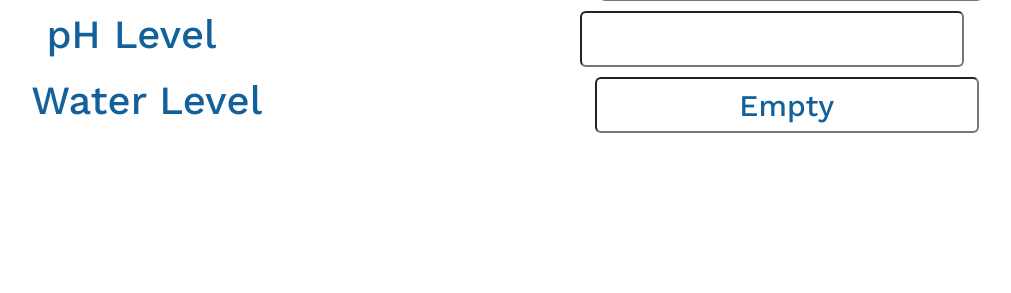
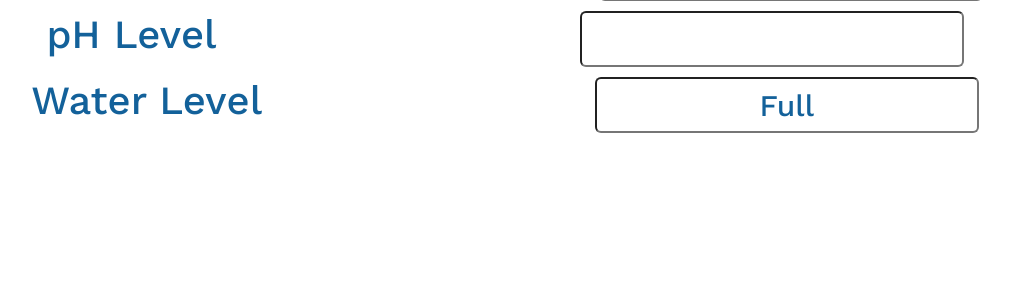
Before and after one commit to OluwadaraDaily/pondify, a Django app: page /2 in a window 1280 px wide. Shown: the part 256-549 px from the top of the page, without its empty margins (135-1146 px from the left). Run offline with Django 3.2, Linux system fonts and the light colour scheme; data that the repository does not hold is empty; some libraries are stand-ins or nearby versions.

Commit message:
Changed the logic for water level

```diff
--- a/pond/templates/pond/each_pond.html
+++ b/pond/templates/pond/each_pond.html
@@ -30,12 +30,12 @@
 	</div>
 	<div class="category">
 		<h3> Water Level </h3>
-
+		<!-- <h1>{{ response.feeds.0.field4 }}</h1> -->
 		{% if response.feeds.0.field4 == 0 %}
-			<input type="text" id="water_level" readonly value="Full">
+			<input type="text" id="water_level" readonly value="Empty">
 
 		{% else %}
-			<input type="text" id="water_level" readonly value="Empty">
+			<input type="text" id="water_level" readonly value="Full">
 		{% endif %}
 
 	</div>
--- a/pond/views.py
+++ b/pond/views.py
@@ -108,6 +108,7 @@ def add_pond(request):
 def each_pond(request, pond_id):
 	response = requests.get(f"https://api.thingspeak.com/channels/{pond_id}/feeds.json",
 		params={"api_key": "Z7POUDWMQBPRKQU1", "results": "1"}).json()
+	# if(response.feeds.0.field4 == 0)
 
 	context = {
 		'response': response,
```
